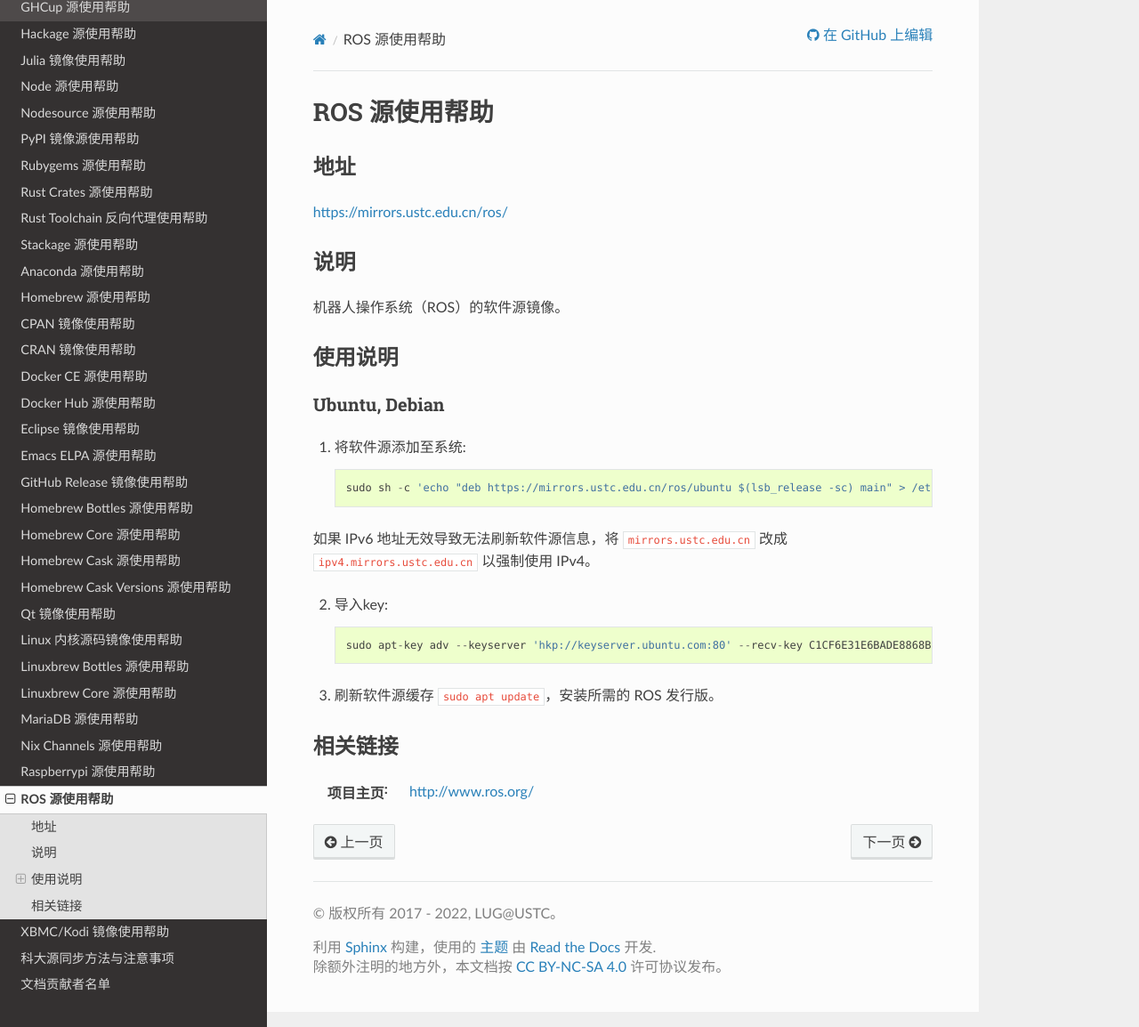
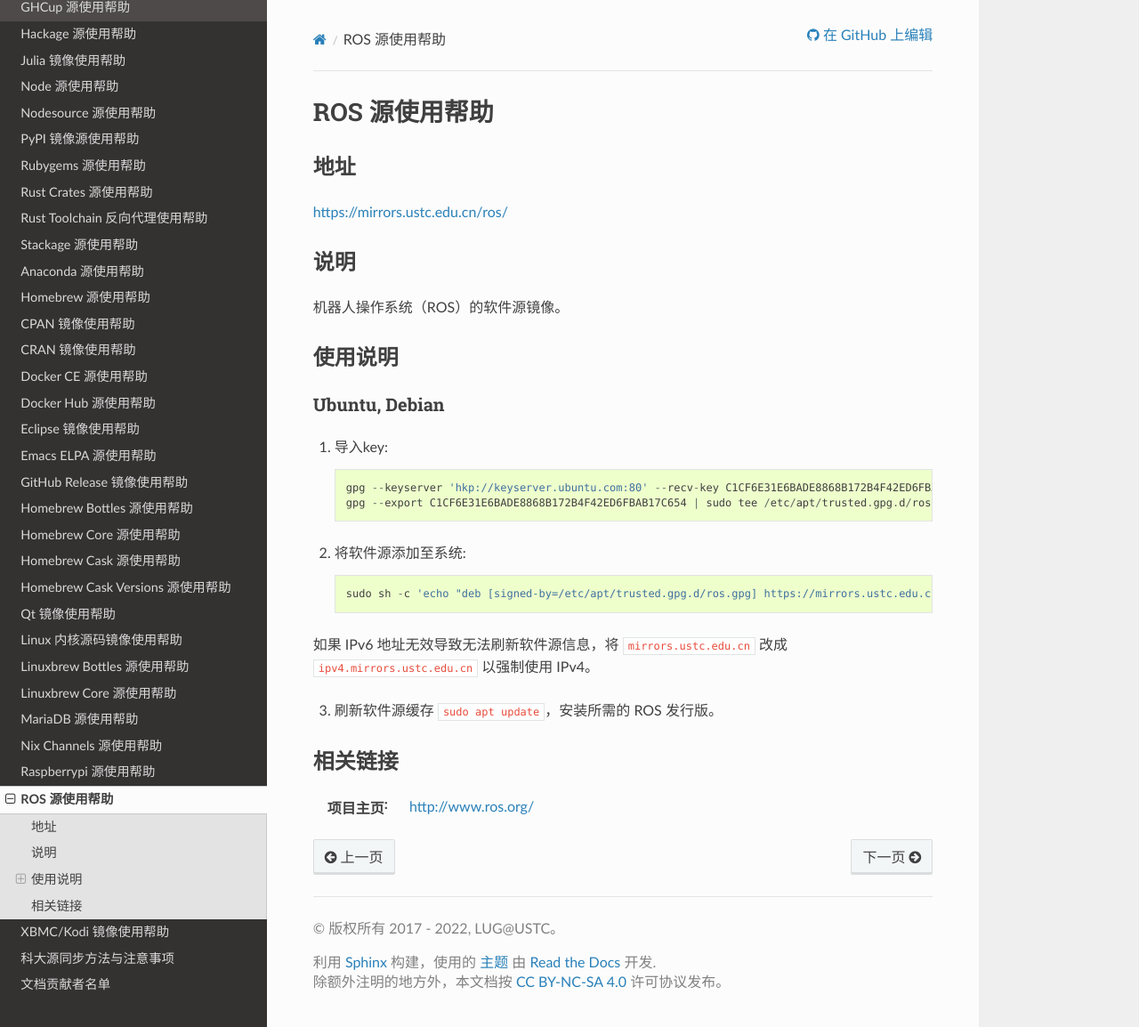
Before and after one commit to ustclug/mirrorhelp, a Sphinx documentation site: the page built from source/ros.rst, in a window 1280 px wide and 1154 px high. Shown: the whole window at 89% size. Built offline with Sphinx 7.4.7 and the Read the Docs theme 2.0.0, drawn with Linux system fonts in a browser that asks for light colours; pages that are not in the unit, such as notebooks, are missing from menus.

Commit message:
Re-fix ROS docs with correct commands

```diff
--- a/source/ros.rst
+++ b/source/ros.rst
@@ -18,15 +18,16 @@
 Ubuntu, Debian
 ------------------------------
 
-1. 将软件源添加至系统::
+1. 导入key::
 
-    sudo sh -c 'echo "deb https://mirrors.ustc.edu.cn/ros/ubuntu $(lsb_release -sc) main" > /etc/apt/sources.list.d/ros-latest.list'
+    gpg --keyserver 'hkp://keyserver.ubuntu.com:80' --recv-key C1CF6E31E6BADE8868B172B4F42ED6FBAB17C654
+    gpg --export C1CF6E31E6BADE8868B172B4F42ED6FBAB17C654 | sudo tee /etc/apt/trusted.gpg.d/ros.gpg > /dev/null
+
+2. 将软件源添加至系统::
+
+    sudo sh -c 'echo "deb [signed-by=/etc/apt/trusted.gpg.d/ros.gpg] https://mirrors.ustc.edu.cn/ros/ubuntu $(lsb_release -sc) main" > /etc/apt/sources.list.d/ros-latest.list'
 
 如果 IPv6 地址无效导致无法刷新软件源信息，将 ``mirrors.ustc.edu.cn`` 改成 ``ipv4.mirrors.ustc.edu.cn`` 以强制使用 IPv4。
-
-2. 导入key::
-
-    sudo apt-key adv --keyserver 'hkp://keyserver.ubuntu.com:80' --recv-key C1CF6E31E6BADE8868B172B4F42ED6FBAB17C654
 
 3. 刷新软件源缓存 ``sudo apt update``，安装所需的 ROS 发行版。
 
```
